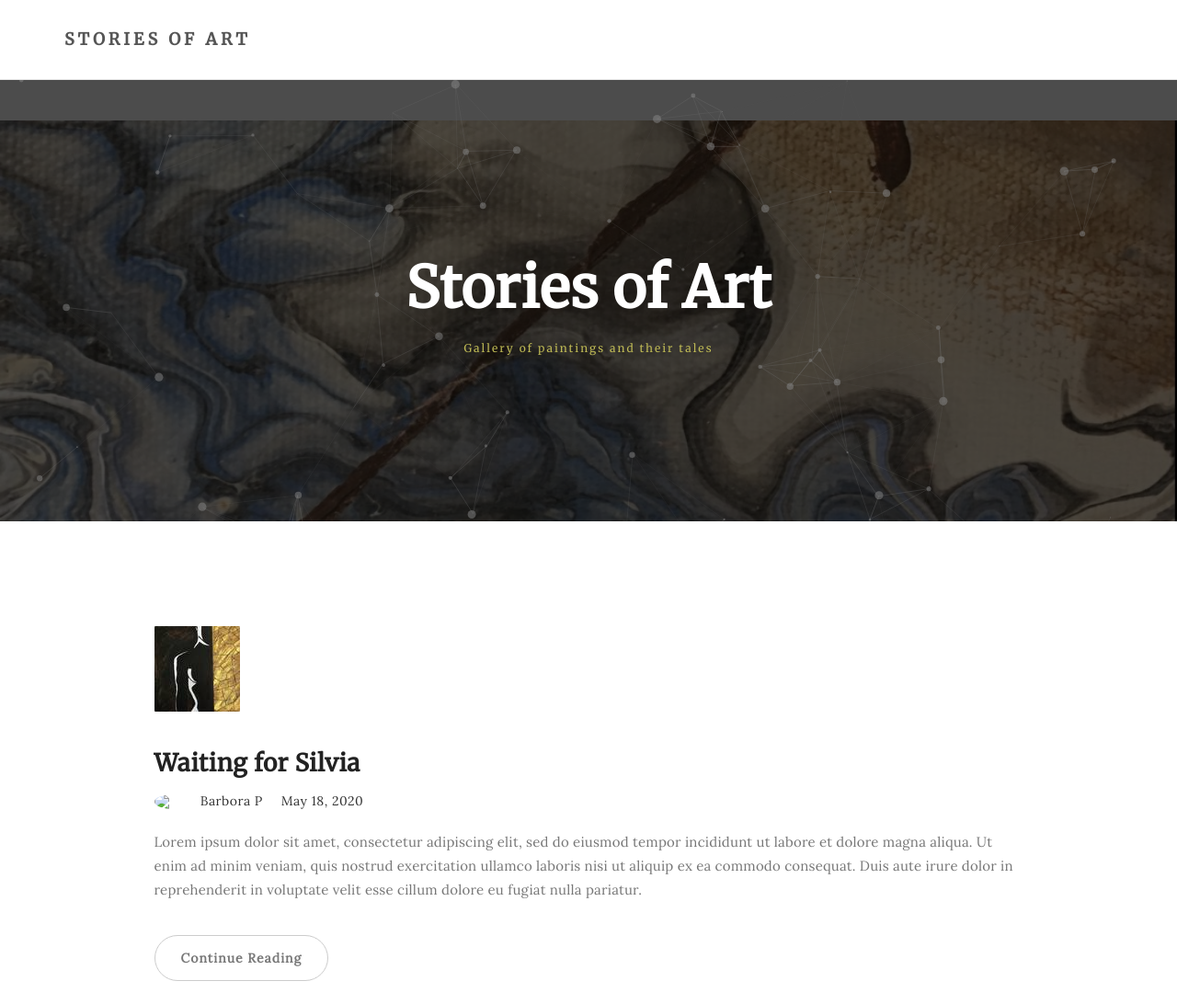
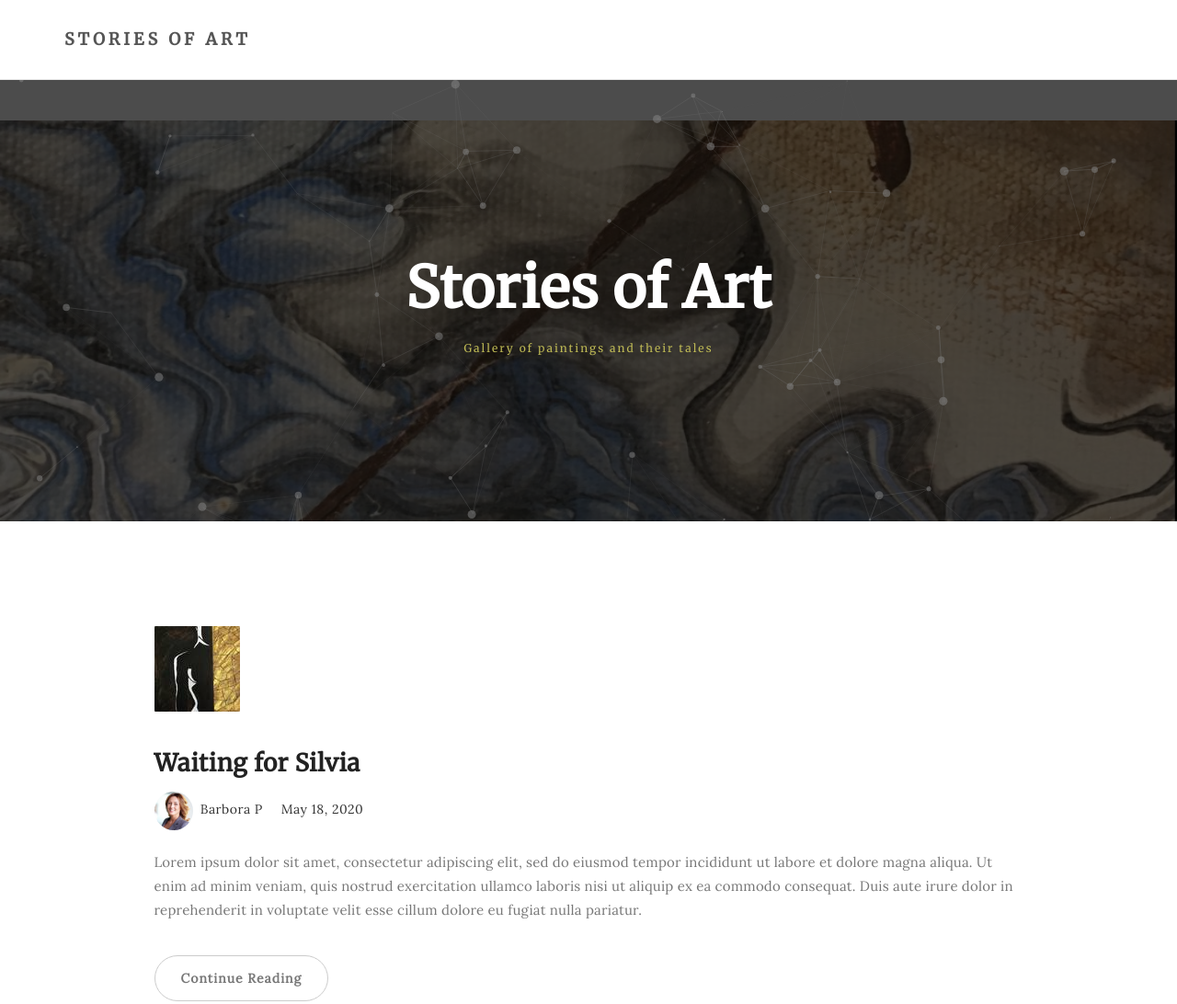
Before and after one commit to barborapaulickova/stories-of-art, a plain HTML site: page index.html in a window 1280 px wide. Shown: the top 1092 px of the page at 92% size. Drawn offline with Linux system fonts and the light colour scheme; some icons are missing.

Commit message:
Add files via upload

```diff
--- a/index.html
+++ b/index.html
@@ -95,7 +95,7 @@
                         <h3><a href="single-post.html">Waiting for Silvia</a></h3>
                     </div>
                     <div class="blog-post-format">
-                        <span><a href="#"><img src="images/author-image1.jpeg" class="img-responsive img-circle"> Barbora P</a></span>
+                        <span><a href="#"><img src="images/author-image1.jpg" class="img-responsive img-circle"> Barbora P</a></span>
                         <span><i class="fa fa-date"></i> May 18, 2020</span>
                         <!-- <span><a href="#"><i class="fa fa-comment-o"></i> 35 Comments</a></span> -->
                     </div>
```
